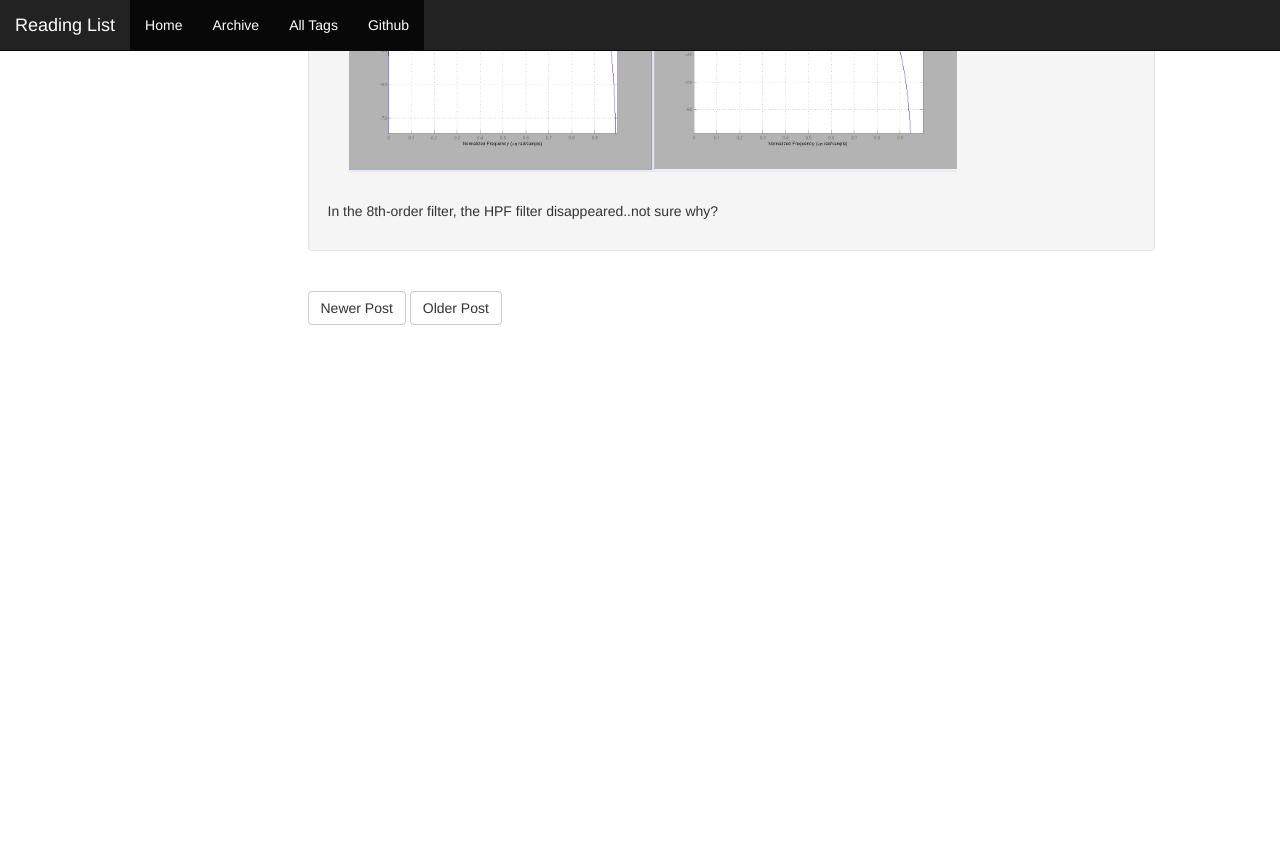
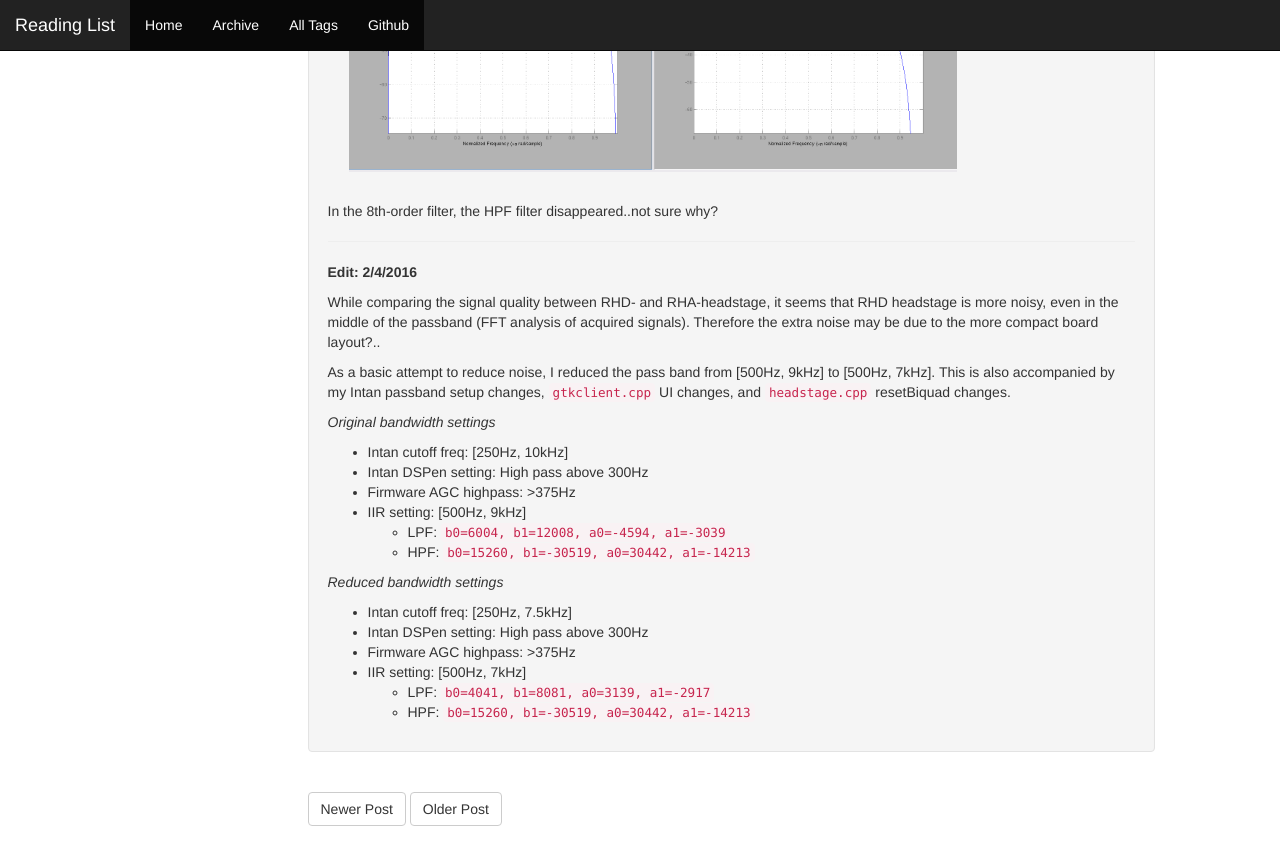
Before and after one commit to allenyin/reading_list, a Jekyll site: the page built from _posts/2016-01-06-DirectFormI-IIR-butterworth-filters.md, in a window 1280 px wide and 900 px high, scrolled down 3895 px. Shown: the top 865 px of the window. Built offline with Jekyll 4.4.1, drawn with Linux system fonts in a browser that asks for light colours; formulas are drawn with MathJax 3; before the commit the page ends 4300 px from its top, so only the background shows below that.

Commit message:
Added changes about RHD-headstage bandwidth to IIR post

```diff
--- a/_posts/2016-01-06-DirectFormI-IIR-butterworth-filters.md
+++ b/_posts/2016-01-06-DirectFormI-IIR-butterworth-filters.md
@@ -160,3 +160,29 @@ Ironically, the filtering behavior looks better for the 4th-order filter generat
 ![butterworth_comparison]({{ site.baseurl }}/assets/butterworth_comparison.png){: .center-image }
 
 In the 8th-order filter, the HPF filter disappeared..not sure why?
+
+--------------------------------------------------
+
+**Edit: 2/4/2016**
+
+While comparing the signal quality between RHD- and RHA-headstage, it seems that RHD headstage is more noisy, even in the middle of the passband (FFT analysis of acquired signals). Therefore the extra noise may be due to the more compact board layout?..
+
+As a basic attempt to reduce noise, I reduced the pass band from [500Hz, 9kHz] to [500Hz, 7kHz]. This is also accompanied by my Intan passband setup changes, `gtkclient.cpp` UI changes, and `headstage.cpp` resetBiquad changes.
+
+_Original bandwidth settings_
+
+* Intan cutoff freq: [250Hz, 10kHz]
+* Intan DSPen setting: High pass above 300Hz
+* Firmware AGC highpass: >375Hz
+* IIR setting: [500Hz, 9kHz]
+    * LPF: `b0=6004, b1=12008, a0=-4594, a1=-3039`
+    * HPF: `b0=15260, b1=-30519, a0=30442, a1=-14213`
+
+_Reduced bandwidth settings_
+
+* Intan cutoff freq: [250Hz, 7.5kHz]
+* Intan DSPen setting: High pass above 300Hz
+* Firmware AGC highpass: >375Hz
+* IIR setting: [500Hz, 7kHz]
+    * LPF: `b0=4041, b1=8081, a0=3139, a1=-2917`
+    * HPF: `b0=15260, b1=-30519, a0=30442, a1=-14213`
```
